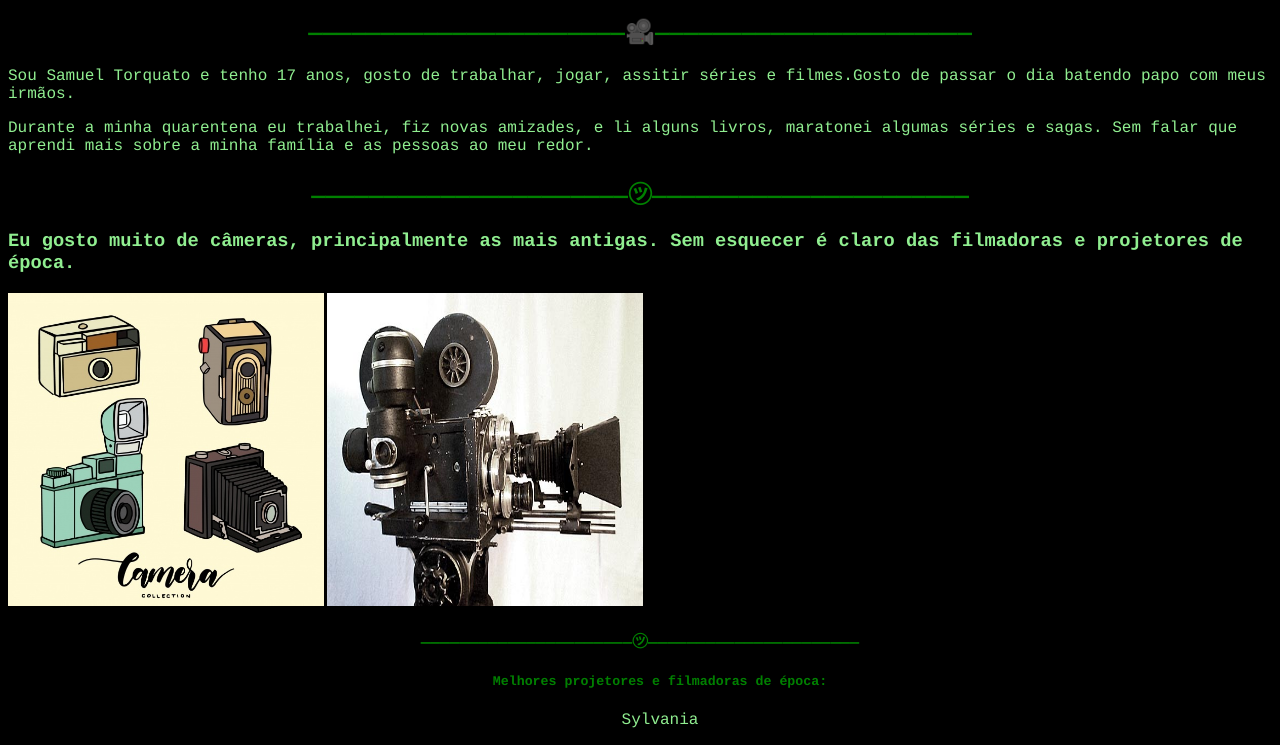
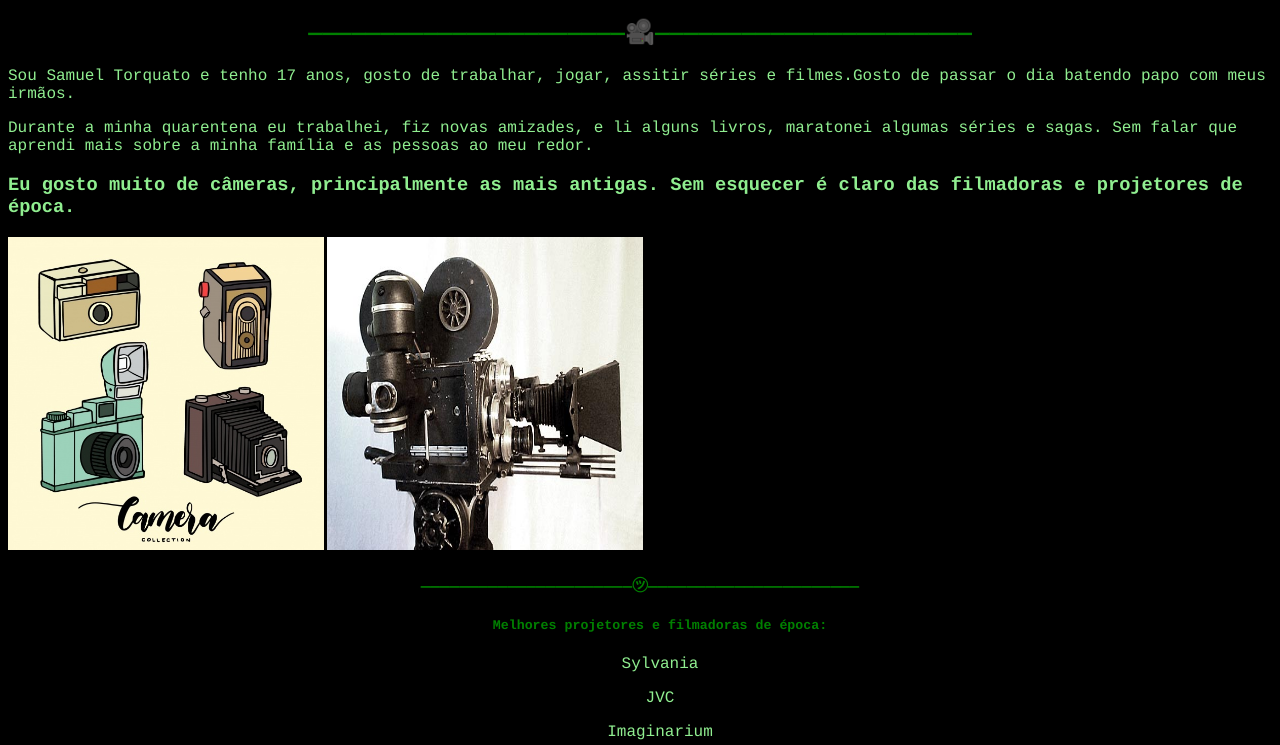
Before and after one commit to SamueltorSSilva/Samuel, a plain HTML site: page index.html in a window 1280 px wide. Shown: the part 48-793 px from the top of the page. Drawn offline with Linux system fonts and the light colour scheme.

Commit message:
Update index.html

```diff
--- a/index.html
+++ b/index.html
@@ -16,7 +16,7 @@
          <p style="color:lightgreen;"> Sou Samuel Torquato e tenho 17 anos, gosto de trabalhar, jogar, assitir séries e filmes.Gosto de passar o dia batendo papo com meus irmãos.
           <p style="color:lightgreen;">Durante a minha quarentena eu trabalhei, fiz novas amizades, e li alguns livros, maratonei algumas séries e sagas.
 Sem falar que aprendi mais sobre a minha família e as pessoas ao meu redor.</p>
-         <h2 style="color:green;" align="center">——————————————————————㋡——————————————————————</h2>
+
 
        <h3> <p style="color:lightgreen;"align="left">Eu gosto muito de câmeras, principalmente as mais antigas. Sem esquecer é claro das filmadoras e projetores de época. </p> </h3>
              <img src="cameras.png" height="40%" width="25%" align= "left" alt= cameras>
```
